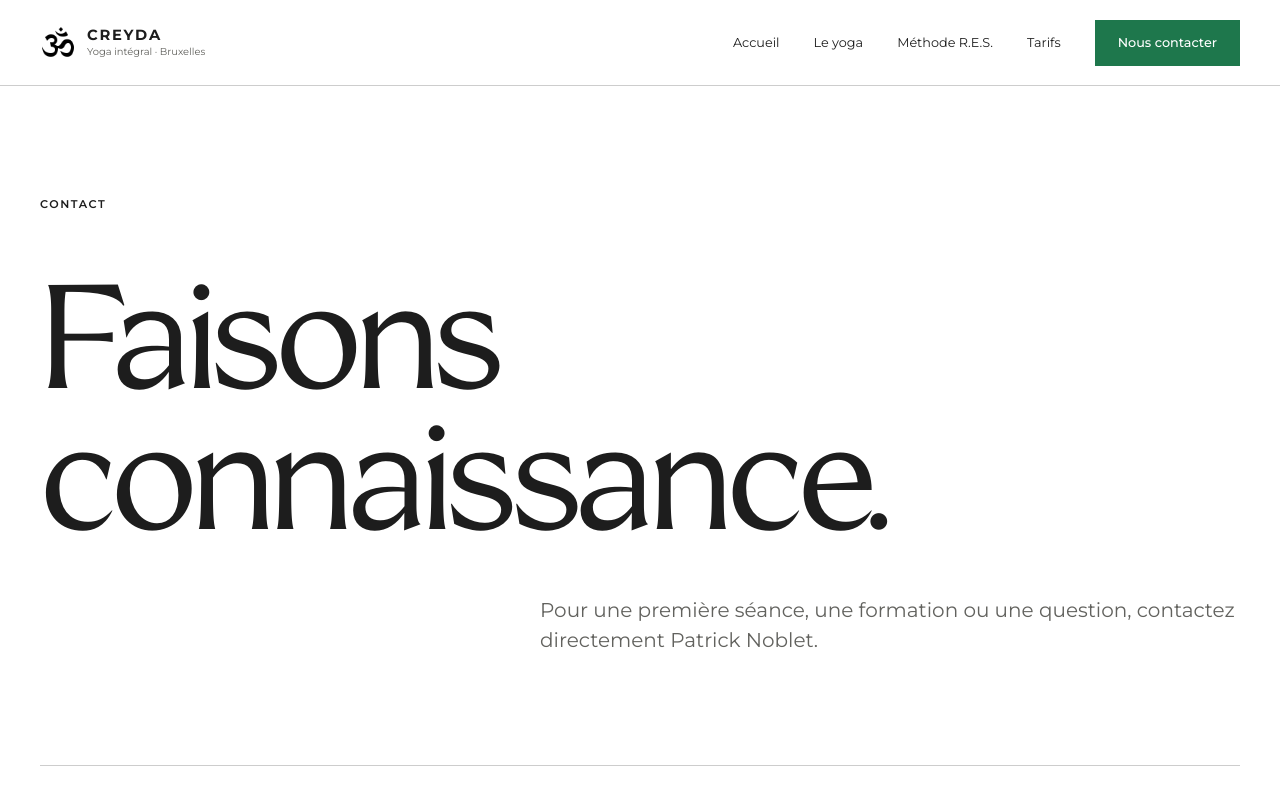
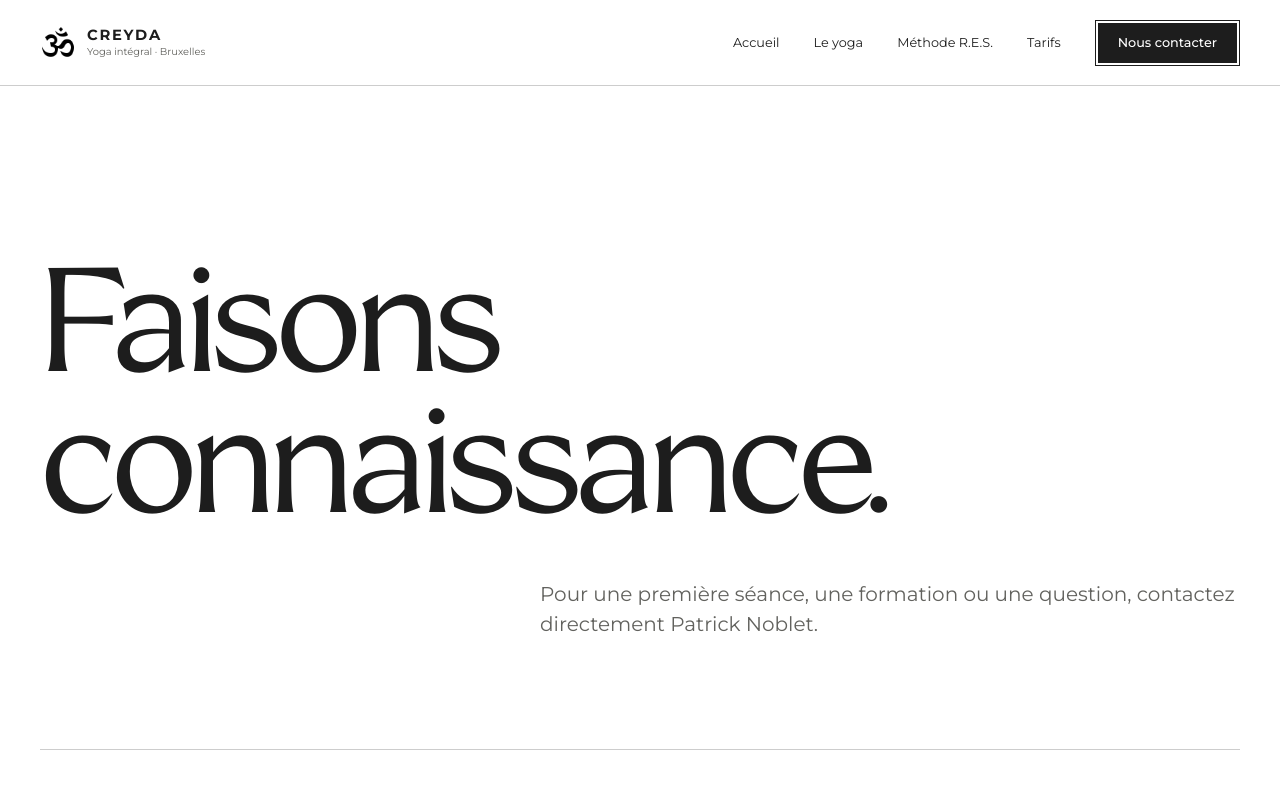
Before and after one commit to ilohest/creyda, a Nuxt app: page /contact in a window 1280 px wide. Shown: the top 800 px of the page. Built offline with nearby package versions, Linux system fonts and the light colour scheme.

Commit message:
Refine contact navigation state

```diff
--- a/app/assets/css/main.css
+++ b/app/assets/css/main.css
@@ -68,6 +68,7 @@ h2 { font-size: clamp(3rem, 6.2vw, 6.8rem); }
 .site-header nav a.router-link-active:not(.nav-cta) { border-bottom: 1px solid; }
 .nav-cta, .button { display: inline-flex; align-items: center; justify-content: center; min-height: 46px; padding: 0 22px; border: 1px solid var(--ink); font-size: .78rem; font-weight: 500; }
 .nav-cta { background: var(--green); border-color: var(--green); color: var(--white); }
+.nav-cta.router-link-active { background: var(--ink); border-color: var(--ink); box-shadow: inset 0 0 0 2px var(--white); }
 .menu-button { display: none; background: none; border: 0; padding: 10px; }
 .menu-button span:not(.sr-only) { display: block; width: 24px; height: 1px; background: var(--ink); margin: 7px; }
 
--- a/app/components/PageIntro.vue
+++ b/app/components/PageIntro.vue
@@ -1,10 +1,10 @@
 <script setup lang="ts">
-defineProps<{ eyebrow: string; title: string; text: string }>()
+defineProps<{ eyebrow?: string; title: string; text: string }>()
 </script>
 
 <template>
   <section class="page-intro wrap">
-    <p class="eyebrow">{{ eyebrow }}</p>
+    <p v-if="eyebrow" class="eyebrow">{{ eyebrow }}</p>
     <h1>{{ title }}</h1>
     <p class="lead">{{ text }}</p>
   </section>
--- a/app/pages/contact.vue
+++ b/app/pages/contact.vue
@@ -4,7 +4,7 @@ useSeoMeta({ title: 'Contact' })
 
 <template>
   <main>
-    <PageIntro eyebrow="Contact" title="Faisons connaissance." text="Pour une première séance, une formation ou une question, contactez directement Patrick Noblet." />
+    <PageIntro title="Faisons connaissance." text="Pour une première séance, une formation ou une question, contactez directement Patrick Noblet." />
     <section class="contact-grid wrap">
       <div class="contact-primary"><p class="eyebrow light">Patrick Noblet</p><a href="tel:+32474971657">0474 97 16 57</a><a href="mailto:contact@creyda-yoga.be">contact@creyda-yoga.be</a><p>La réservation des séances de bien-être se fait uniquement par téléphone.</p></div>
       <div class="contact-details"><div><span>Adresse</span><p>106 avenue Général Médecin Derache<br>1050 Ixelles, Bruxelles</p></div><div><span>Transports</span><p>Bus 71, 72, 95, N09<br>Tram 8, 25 — arrêt ULB</p></div><div><span>À prévoir</span><p>Une tenue souple et confortable. Le centre dispose d’un vestiaire.</p></div></div>
```
